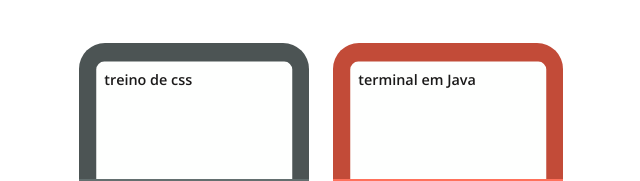
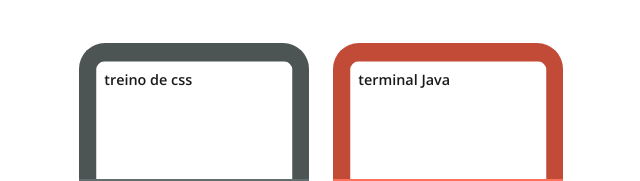
Before and after one commit to MrCode-Man/Treino_com_react, a React (Vite) app: page / in a window 1280 px wide. Shown: the part 210-391 px from the top of the page, without its empty margins (319-959 px from the left). Built offline with nearby package versions, Linux system fonts and the light colour scheme.

Commit message:
removi a descrição por enquanto

```diff
--- a/src/App.jsx
+++ b/src/App.jsx
@@ -6,12 +6,10 @@ function App() {
     // to querendo um obj com titulo e desc para por no mouse no hover, faço aqui por enquanto mesmo
     const treinoCss = {
         titulo: "treino de css",
-        desc: "🐱",
         link: 'https://github.com/MrCode-Man/FrontEnd_treino'
     }
     const treinoPOO = {
-        titulo: "terminal em Java",
-        desc: "😹",
+        titulo: "terminal Java",
         link: 'https://github.com/MrCode-Man/TerminalJava'
     }
 
```
